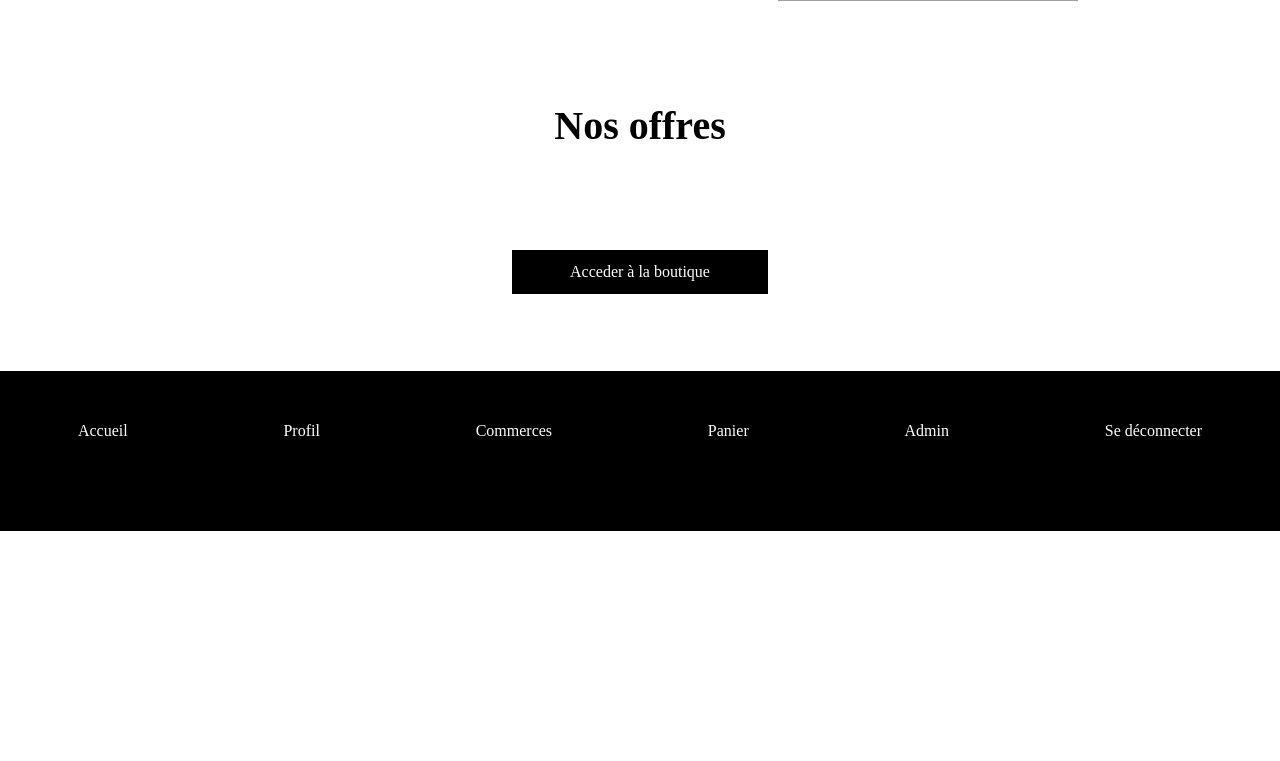
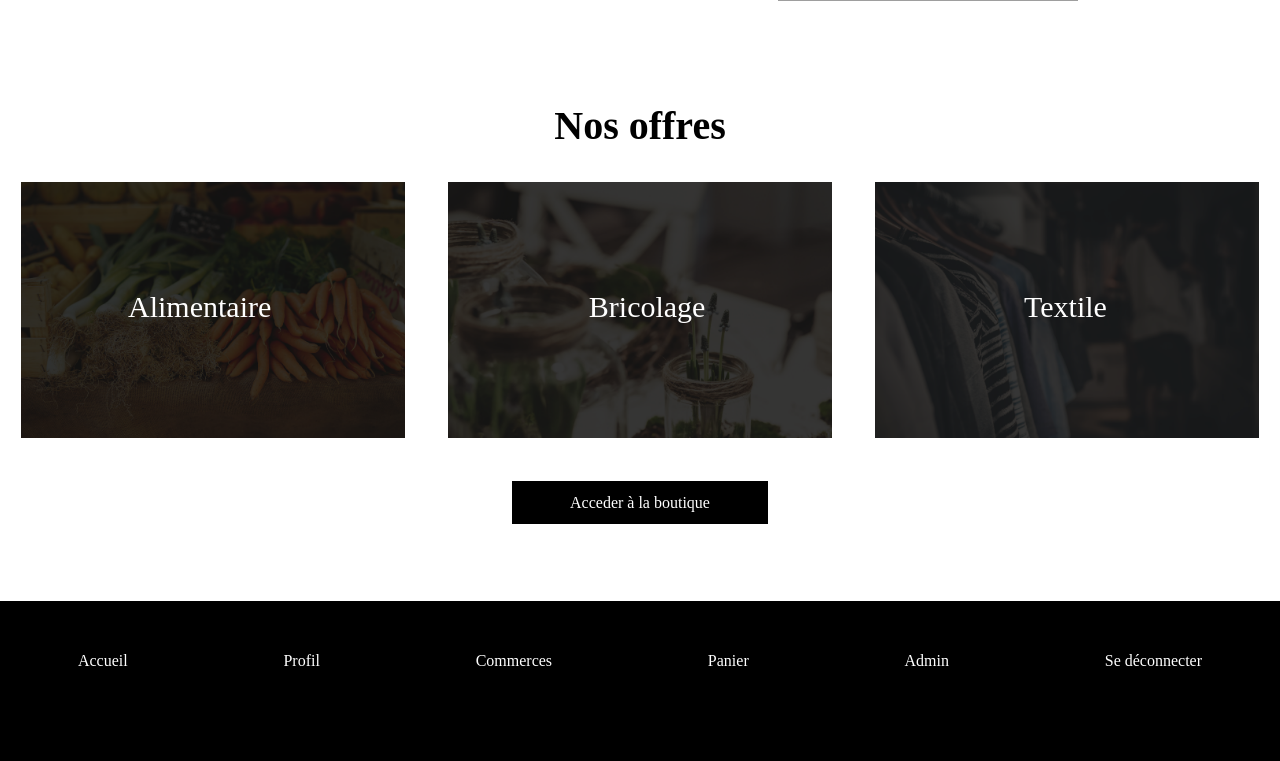
Before and after one commit to celine-emptoz-lacote/confinement, a PHP site: page / in a window 1280 px wide. Shown: the part 443-1204 px from the top of the page. Before the commit the page ends 974 px from the top, so only its background shows below. Run offline with PHP 8.4, Linux system fonts and the light colour scheme; some libraries are stand-ins or nearby versions; grey boxes are pictures that could not be loaded.

Commit message:
ajouts des photos et styles

```diff
--- a/css/index.css
+++ b/css/index.css
@@ -72,9 +72,7 @@ header nav a:hover{
     font-size: 40px;
 }
 
-.offres img {
-    margin: 1%;
-}
+
 .offres_a{
     display: block;
     width: 20%;
@@ -83,6 +81,35 @@ header nav a:hover{
     background-color: black;
     color: white;
     text-decoration: none;
+}
+.div_offre {
+    display: flex;
+    position: relative;
+}
+
+.div_offre IMG {
+    width: 90%;
+}
+
+.div_offre div p {
+    position: absolute;
+    font-size: 30px;
+    color: white;
+}
+
+.p1 {
+    top: 30% ;
+    left: 10%;
+}
+
+.p2 {
+    top: 30% ;
+    left: 46%;
+}
+
+.p3 {
+    top: 30% ;
+    left: 80%;
 }
 
 /****** FOOTER *****/
--- a/index.php
+++ b/index.php
@@ -32,10 +32,19 @@
 
     <section class="offres">
         <h1>Nos offres</h1>
-        <div>
-            <img src="https://via.placeholder.com/300x200" alt="">
-            <img src="https://via.placeholder.com/300x200" alt="">
-            <img src="https://via.placeholder.com/300x200" alt="">
+        <div class="div_offre">
+            <div>
+                <img src="css/images/alimentaire.png" alt="">
+                <p class="p1">Alimentaire</p>
+            </div>
+            <div>
+                <img src="css/images/diy.png" alt="">
+                <p class="p2">Bricolage</p>
+            </div>
+            <div>
+                <img src="css/images/textile.png" alt="">
+                <p class="p3">Textile</p>
+            </div>
         </div>
         <a href="#" class="offres_a">Acceder à la boutique</a>
     </section>
```
